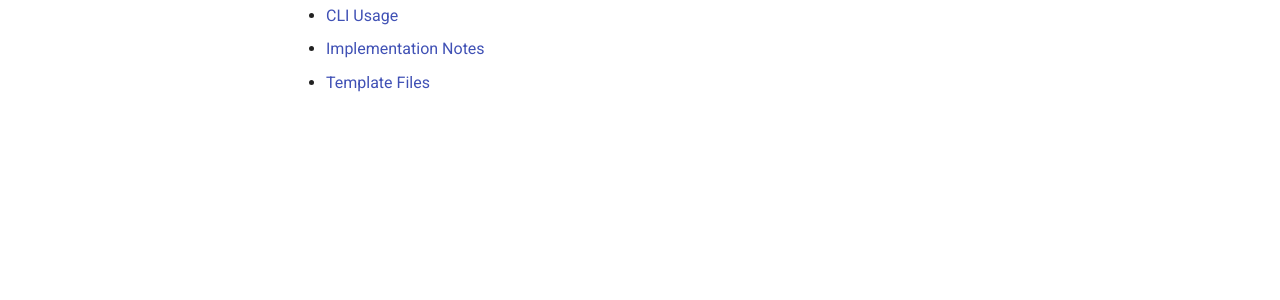
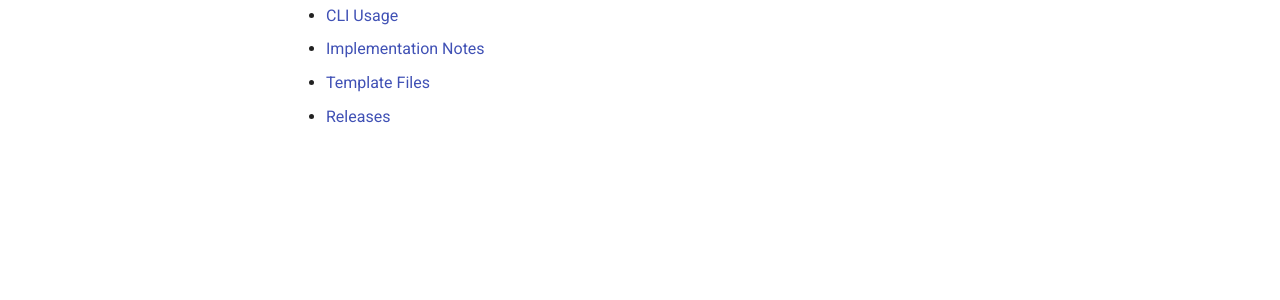
Before and after one commit to H-Shakeshaft/well-plate-generator, an MkDocs documentation site: the page built from docs/docs/index.md, in a window 1280 px wide. Shown: the part 319-619 px from the top of the page. Built offline with MkDocs 1.6.1 and Material for MkDocs 9.7.7, drawn with Linux system fonts in a browser that asks for light colours; comment, search, counter and statistics services are not loaded.

Commit message:
docs: add link for releases

```diff
--- a/docs/docs/index.md
+++ b/docs/docs/index.md
@@ -8,3 +8,4 @@ a screening experiment.
 - [CLI Usage](command-line-usage/index.md)
 - [Implementation Notes](implementation-notes/index.md)
 - [Template Files](template-file/index.md)
+- [Releases]()
```
